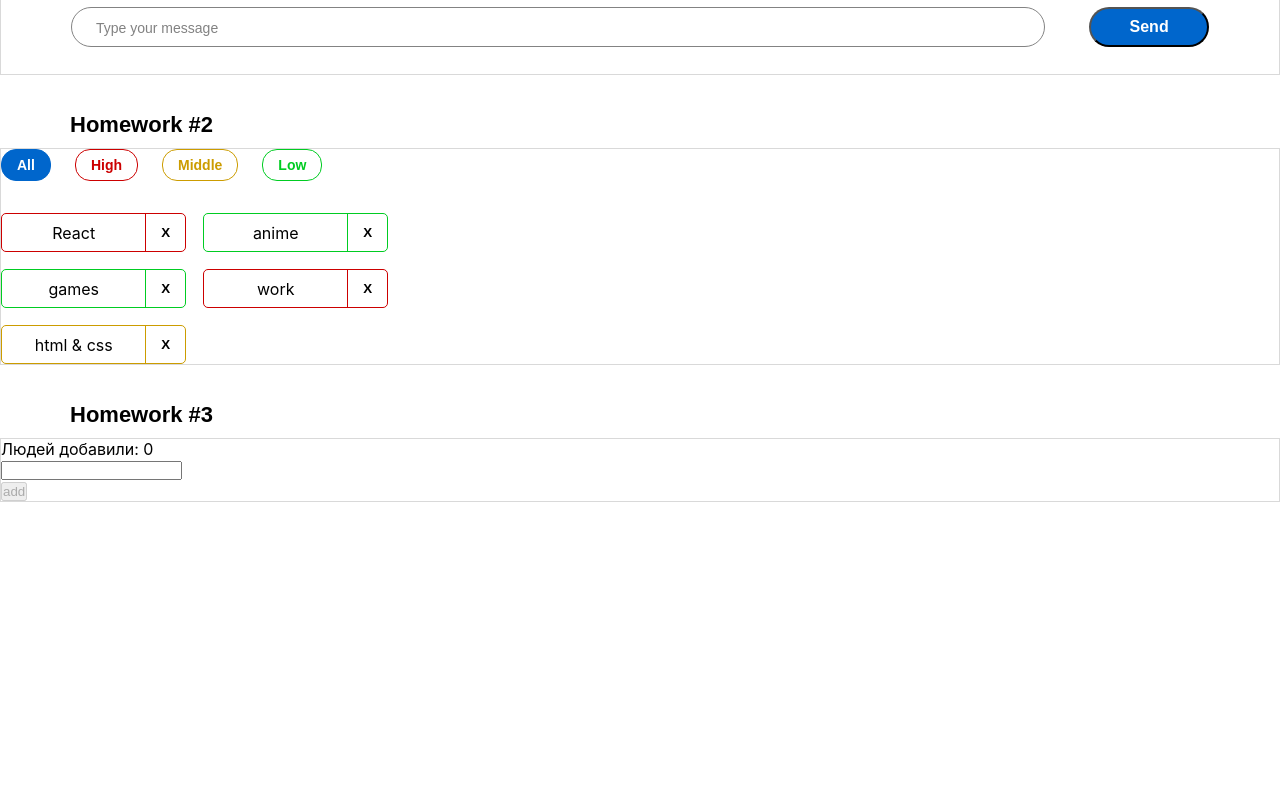
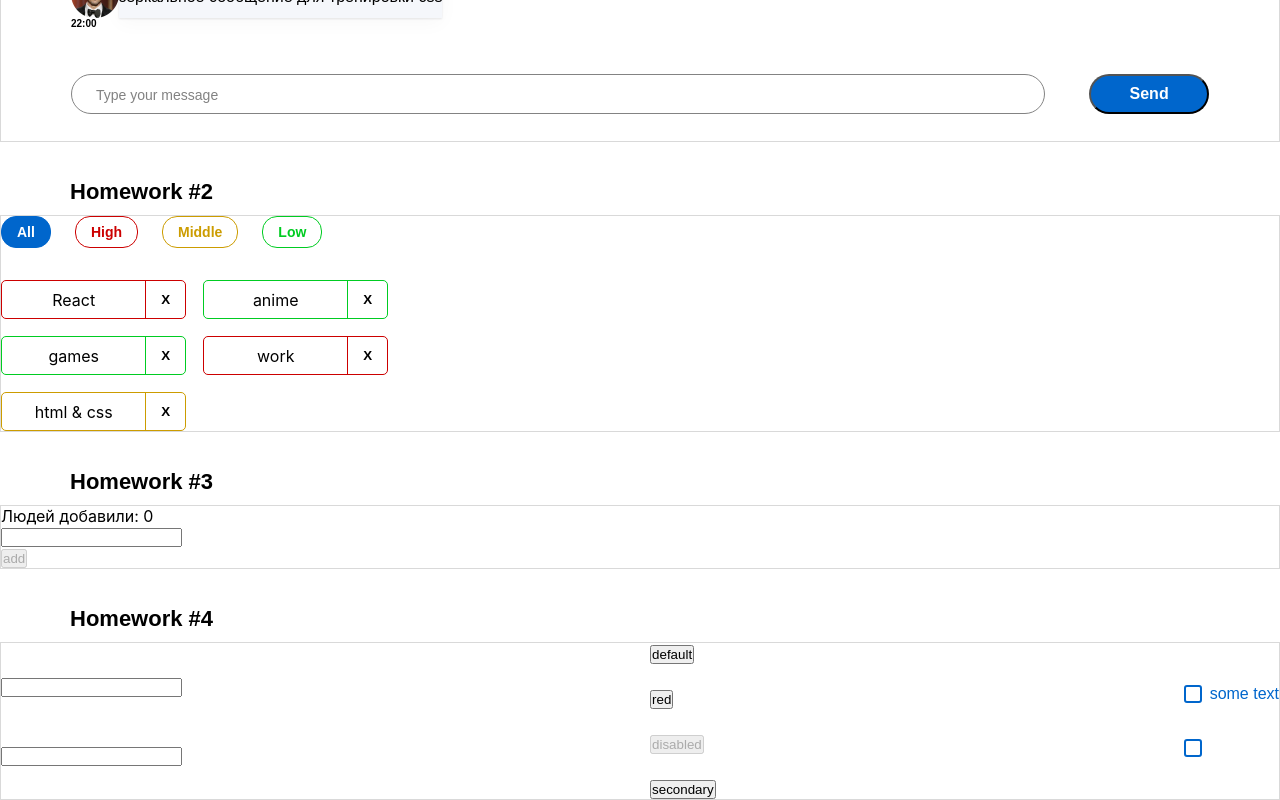
Before and after one commit to kicym/Dz_sprint2, a React (Create React App) app: page /#/pre-junior in a window 1280 px wide. Before the commit this address led to /. Shown: the part 328-1128 px from the top of the page. Before the commit the page ends 830 px from the top, so only its background shows below. Built offline with nearby package versions, Linux system fonts and the light colour scheme.

Commit message:
Homework #3

```diff
--- a/package.json
+++ b/package.json
@@ -14,13 +14,14 @@
     "@types/node": "16.11.56",
     "@types/react": "18.0.17",
     "@types/react-dom": "18.0.6",
+    "@types/react-router-dom": "^5.3.3",
     "@types/uuid": "8.3.4",
     "axios": "0.27.2",
     "gh-pages": "4.0.0",
     "react": "18.2.0",
     "react-dom": "18.2.0",
     "react-redux": "8.0.4",
-    "react-router-dom": "6.4.1",
+    "react-router-dom": "^7.12.0",
     "react-scripts": "5.0.1",
     "redux": "4.2.0",
     "typescript": "4.7.4",
--- a/src/s1-main/App.tsx
+++ b/src/s1-main/App.tsx
@@ -3,18 +3,20 @@
 import HW1 from '../s2-homeworks/hw01/HW1'
 import HW2 from "../s2-homeworks/hw02/HW2";
 import HW3 from "../s2-homeworks/hw03/HW3";
+import HW4 from "../s2-homeworks/hw04/HW4";
+import HW5 from "../s2-homeworks/hw05/HW5";
 
 function App() {
     return (
         <div className={s.App}>
-            <HW1/>
+            {/*<HW1/>*/}
             {/*раскомментировать по ходу выполнения*/}
-            <HW2/>
-            <HW3/>
+            {/*<HW2/>*/}
+            {/*<HW3/>*/}
             {/*<HW4/>*/}
 
             {/*при выполнении дз 5 и более - закомментировать здесь дз 1-4, так как они есть внутри дз 5*/}
-            {/*<HW5/>*/}
+            <HW5/>
         </div>
     )
 }
--- a/src/s2-homeworks/hw04/common/c2-SuperButton/SuperButton.tsx
+++ b/src/s2-homeworks/hw04/common/c2-SuperButton/SuperButton.tsx
@@ -7,22 +7,24 @@
 
 type SuperButtonPropsType = DefaultButtonPropsType & {
     xType?: string
+    disabled?: boolean
+    className?: string
 }
 
 const SuperButton: React.FC<SuperButtonPropsType> = (
     {
-        xType,
+        xType = 'default',
         className,
         disabled,
         ...restProps // все остальные пропсы попадут в объект restProps, там же будет children
     }
 ) => {
-    const finalClassName = s.button
-        // + (disabled
-        //         ? ...
-        //         : xType === 'red'
-        //             ? ...
-        + (className ? ' ' + className : '') // задачка на смешивание классов
+    const finalClassName =[
+        s.button,
+        s[xType], // гарантированно корректный класс благодаря default значению
+        disabled ? s.disabled : '',
+        className || ''
+    ].filter(Boolean).join(' '); // задачка на смешивание классов
 
     //ИЛИ ЕСЛИ НЕ ПОНЯТНО С finalClassName  ТОЖЕ САМОЕ ПРИ ПОМОЩИ ШАБЛОННЫХ СТРОК:
     // `${s.СТИЛЬ КНОПКИ}  ${xType==='КРАСНЫЙ' ? ДАВАЙ КРАСНЫЙ СТИЛЬ : xType === 'secondary' ? ДАВАЙ СЕКОНДАРИ СТИЛЬ: ДАВАЙ ПО ДЕФОЛТУ } ${disabled ? ДАВАЙ ДИЗАБЛЕТ СТИЛЬ :  ПУСТУЮ СТРОКУ} `
--- a/src/s2-homeworks/hw04/common/c3-SuperCheckbox/SuperCheckbox.tsx
+++ b/src/s2-homeworks/hw04/common/c3-SuperCheckbox/SuperCheckbox.tsx
@@ -27,6 +27,8 @@
     }
 ) => {
     const onChangeCallback = (e: ChangeEvent<HTMLInputElement>) => {
+        onChangeChecked?.(e.currentTarget.checked);
+        onChange?.(e);
         // задачка на написание онченджа
         // ЕСЛИ(onChangeChecked ВООБЩЕ СУЩЕСТВУЕТ){
         //    ПЕРЕДАТЬ ЕМУ ИВЕНТ.ЧТО-ТО.ЧТО-ТО
--- a/src/s2-homeworks/hw05/Pages.tsx
+++ b/src/s2-homeworks/hw05/Pages.tsx
@@ -16,6 +16,11 @@
         <div>
             {/*Routes выбирает первый подходящий роут*/}
             <Routes>
+                <Route path='/' element={<Navigate to={PATH.PRE_JUNIOR} replace />} />
+                <Route path={PATH.PRE_JUNIOR} element={<PreJunior />} />
+                <Route path={PATH.JUNIOR} element={<Junior />} />
+                <Route path={PATH.JUNIOR_PLUS} element={<JuniorPlus />} />
+                <Route path='*' element={<Error404 />} />
                 {/*роутинг будут писать студенты*/}
                 {/*в начале мы попадаем на страницу '/' и переходим сразу на страницу /pre-junior*/}
                 {/*<Route  path={'...'} element={<Navigate to={...} />}*/}
--- a/src/s2-homeworks/hw05/sidebar/Sidebar.tsx
+++ b/src/s2-homeworks/hw05/sidebar/Sidebar.tsx
@@ -31,6 +31,7 @@
                         id={'hw5-pre-junior-link'}
                         to={PATH.PRE_JUNIOR}
                         onClick={handleClose}
+                        className={({isActive}) => (isActive ? s.active : '')}
                         //  className= {({isActive}) => (АКТИВНЫЙ ? s.ВСТАВЛЯЙ СТИЛЬ : '')} // делает студент
                     >
                         Pre-junior
@@ -39,6 +40,7 @@
                         id={'hw5-junior-link'}
                         to={PATH.JUNIOR}
                         onClick={handleClose}
+                        className={({isActive}) => (isActive ? s.active : '')}
                         // className={...} // делает студент
                     >
                         Junior
@@ -47,6 +49,7 @@
                         id={'hw5-junior-plus-link'}
                         to={PATH.JUNIOR_PLUS}
                         onClick={handleClose}
+                        className={({isActive}) => (isActive ? s.active : '')}
                         // className={...} // делает студент
                     >
                         Junior Plus
```
Also changed, not shown: 1 other file (tests, documents, lock files or other folders).
